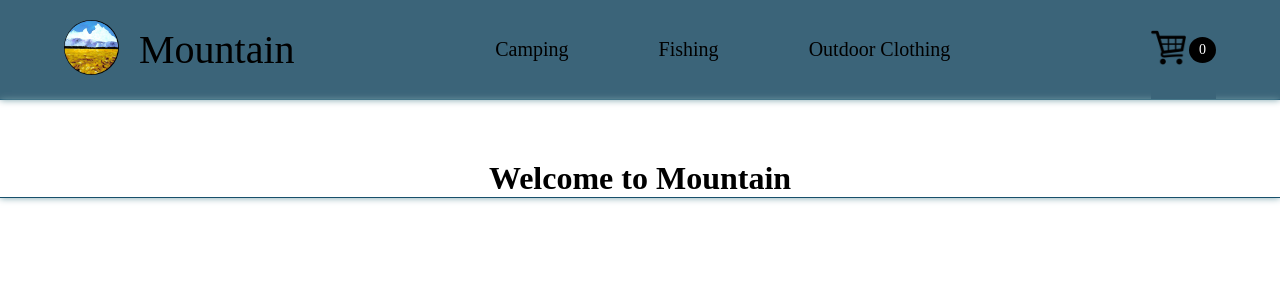
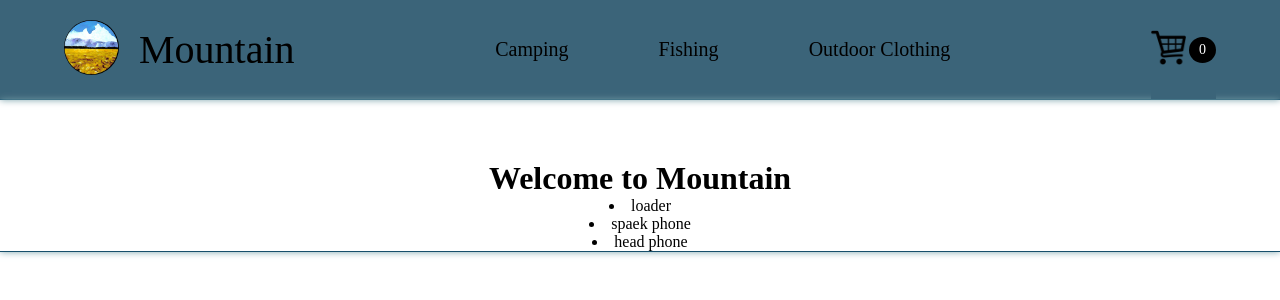
Before and after one commit to VictoriaSantucho/e-commerce-React, a React (Vite) app: page / in a window 1280 px wide. Shown: the top 300 px of the page. Built offline with nearby package versions, Linux system fonts and the light colour scheme.

Commit message:
modulation

```diff
--- a/src/App.jsx
+++ b/src/App.jsx
@@ -1,6 +1,6 @@
 
 import './styles/styles.css'
-import ItemChildContainer from './components/ItemChildContainer'
+import ItemChildContainer from './components/ItemListContainer/ItemListContainer'
 import NavBar from './components/NavBar/NavBar'
 
 function App() {
--- a/src/components/ItemChildContainer.jsx
+++ /dev/null
@@ -1,12 +0,0 @@
-//import '../styles/ItemChildContainer.scss'
-
-const ItemChildContainer = ({greeting}) => {
-
-  return (
-    <div className='itemChildContainer'>
-        <h1>{greeting}</h1>
-    </div>
-  )
-}
-
-export default ItemChildContainer
--- /dev/null
+++ b/src/components/ItemListContainer/Item.jsx
@@ -0,0 +1,10 @@
+const Item = ({product}) => {
+
+    return (
+        <>
+            <li>{product.names}</li>
+        </>
+    )
+}
+
+export default Item
--- /dev/null
+++ b/src/components/ItemListContainer/ItemList.jsx
@@ -0,0 +1,16 @@
+import Item from "./Item"
+
+const ItemList = ({products} ) => {
+
+    return (
+        <>
+            {products.map((product) => (
+                <div key={product.id}>
+                    <Item product={product}/>
+                </div>
+            ))}
+        </>
+    )
+}
+
+export default ItemList
--- /dev/null
+++ b/src/components/ItemListContainer/ItemListContainer.jsx
@@ -0,0 +1,31 @@
+import {useState, useEffect } from 'react'
+import getProducts from '../Utils/data'
+import ItemList from './ItemList'
+
+
+const ItemChildContainer = ({greeting}) => {
+
+  const [products, setProducts] = useState([])
+  const [erro, setErrors] = useState([])
+
+  useEffect ( () => {
+  getProducts
+  .then( (response) =>
+    setProducts(response))
+  .catch((error) => console.log(error))
+  .finally(() =>
+    console.log('Fin')
+  )
+  }, [])
+
+
+
+  return (
+    <div className='itemListContainer'>
+        <h1>{greeting}</h1>
+        <ItemList products={products}/>
+    </div>
+  )
+}
+
+export default ItemChildContainer
--- /dev/null
+++ b/src/components/Utils/data.js
@@ -0,0 +1,27 @@
+const products = [
+    {id: '1a',
+    price:30000,
+    names:'loader',
+    stock:4,
+    description:'the best loader'},
+
+    {id: '1b',
+    price : 2000,
+    names : 'spaek phone',
+    stock : 4,
+    description : 'spaek phone'},
+
+    {id: '1c',
+    price: 200,
+    names: 'head phone',
+    stock:4,
+    description:'head phone'}
+]
+
+  const promise = new Promise((resolve, reject) => {
+    setTimeout (()=> {
+      resolve(products)
+    }, 2000)
+  })
+
+export default promise
--- a/src/styles/partials/_itemChildContainer.scss
+++ b/src/styles/partials/_itemChildContainer.scss
@@ -1,4 +1,4 @@
-.itemChildContainer {
+.itemListContainer {
     display: flex;
     flex-direction: column;
     justify-content: center;
--- a/src/styles/styles.css
+++ b/src/styles/styles.css
@@ -70,7 +70,7 @@ body {
   margin-left: 3px;
 }
 
-.itemChildContainer {
+.itemListContainer {
   display: flex;
   flex-direction: column;
   justify-content: center;
--- a/src/styles/styles.scss
+++ b/src/styles/styles.scss
@@ -1,3 +1,3 @@
 @import './partials/reset';
 @import './partials/navBar';
-@import './partials/itemChildContainer'
+@import './partials/itemListContainer'
```
